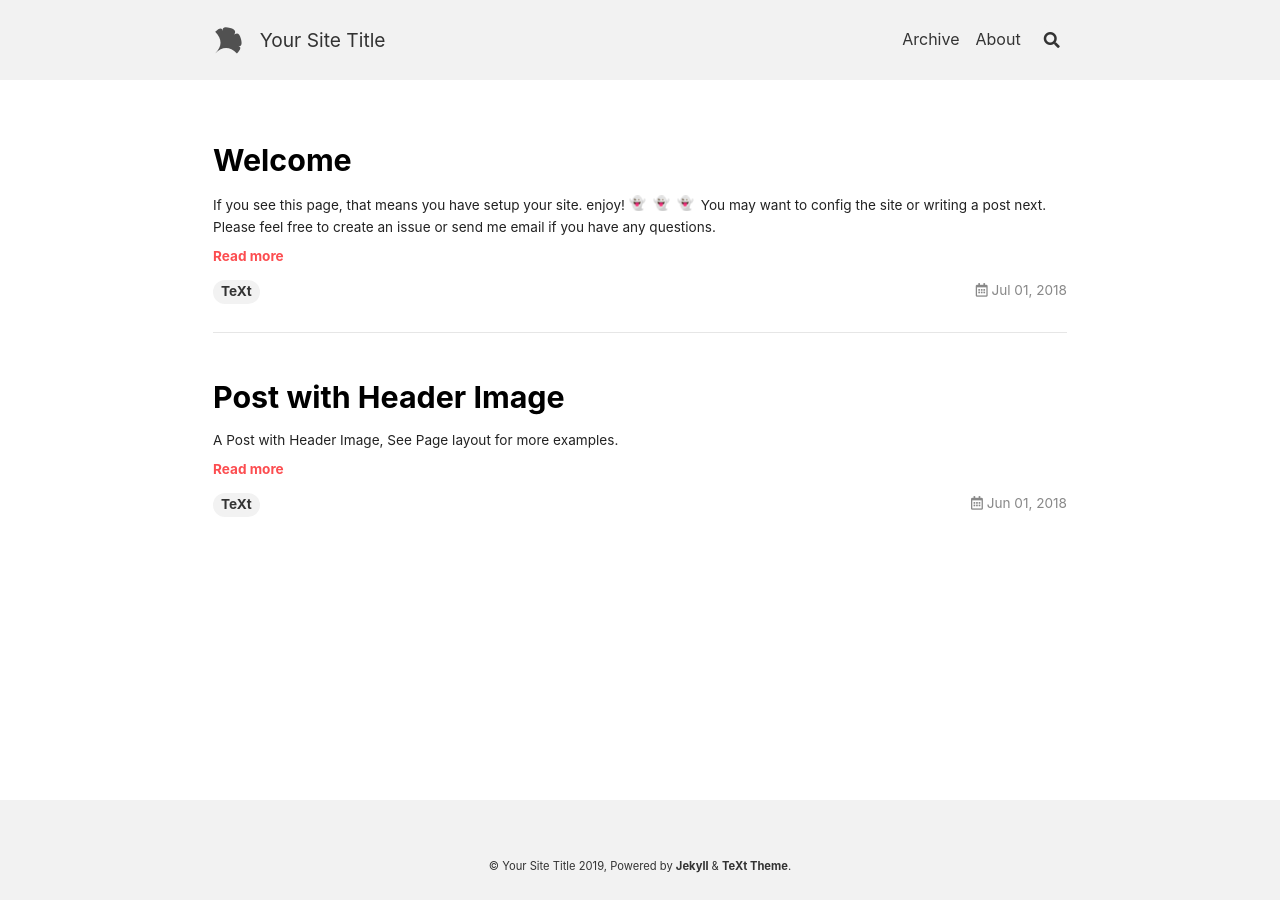
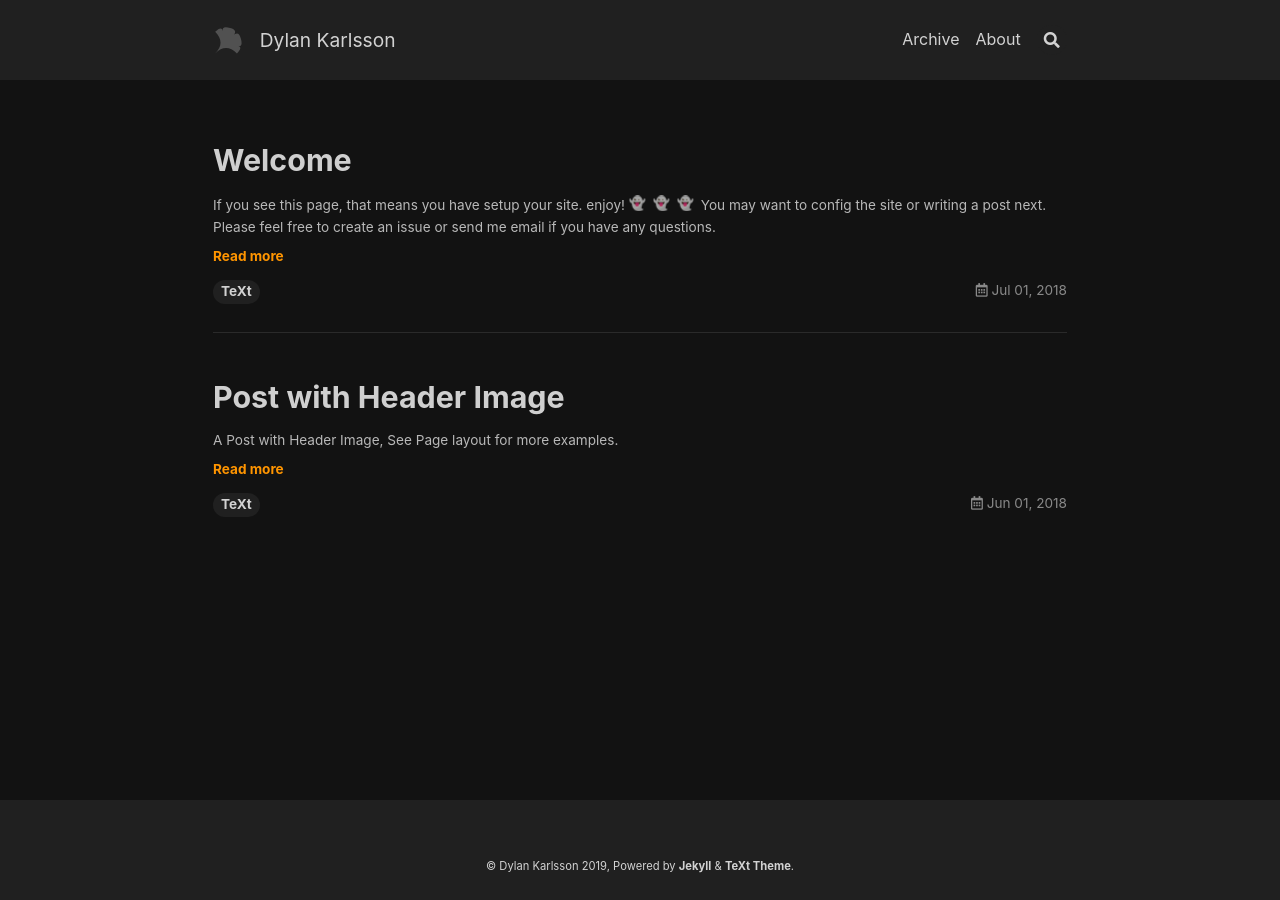
Before and after one commit to dylankarlsson/dylankarlsson.github.io, a Jekyll site: the page built from index.html, in a window 1280 px wide. Built offline with Jekyll 4.4.1, drawn with Linux system fonts in a browser that asks for light colours; nearby versions of some CDN libraries; emoji names are drawn with the system emoji font; the list of posts is cut into pages by our own code.

Commit message:
change config

```diff
--- a/_config.yml
+++ b/_config.yml
@@ -16,11 +16,11 @@
 
 ## => Site Settings
 ##############################
-text_skin: default # "default" (default), "dark", "forest", "ocean", "chocolate", "orange"
-highlight_theme: default # "default" (default), "tomorrow", "tomorrow-night", "tomorrow-night-eighties", "tomorrow-night-blue", "tomorrow-night-bright"
+text_skin: dark # "default" (default), "dark", "forest", "ocean", "chocolate", "orange"
+highlight_theme: tomorrow-night-blue # "default" (default), "tomorrow", "tomorrow-night", "tomorrow-night-eighties", "tomorrow-night-blue", "tomorrow-night-bright"
 url     : # the base hostname & protocol for your site e.g. https://www.someone.com
 baseurl : # does not include hostname
-title   : Your Site Title
+title   : Dylan Karlsson
 description: > # this means to ignore newlines until "Language & timezone"
   Your Site Description
 
@@ -35,10 +35,10 @@
 ##############################
 author:
   type      : # "person" (default), "organization"
-  name      : Your Name
+  name      : D. Karlsson
   url       :
   avatar    : # path or url of avatar image (square)
-  bio       : I am an amazing person.
+  bio       : MLIS student at UCLA.
   email     :
   facebook  : # "user_name" the last part of your profile url, e.g. https://www.facebook.com/user_name
   twitter   : # "user_name" the last part of your profile url, e.g. https://twitter.com/user_name
@@ -55,7 +55,7 @@
 
 ## => GitHub Repository (if the site is hosted by GitHub)
 ##############################
-repository: user_name/repo_name
+repository: dylkarlsson
 repository_tree: master
 
 
```
Also changed, not shown: 1 other file.
